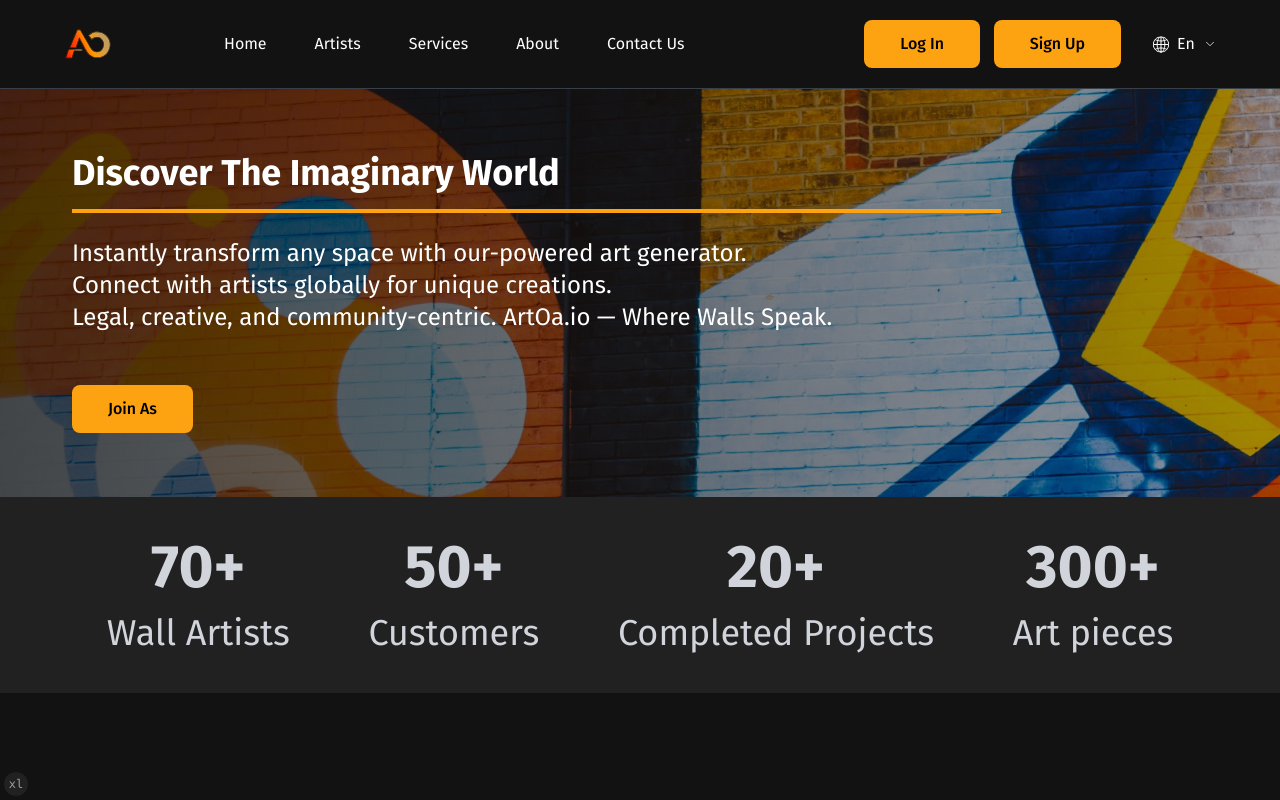
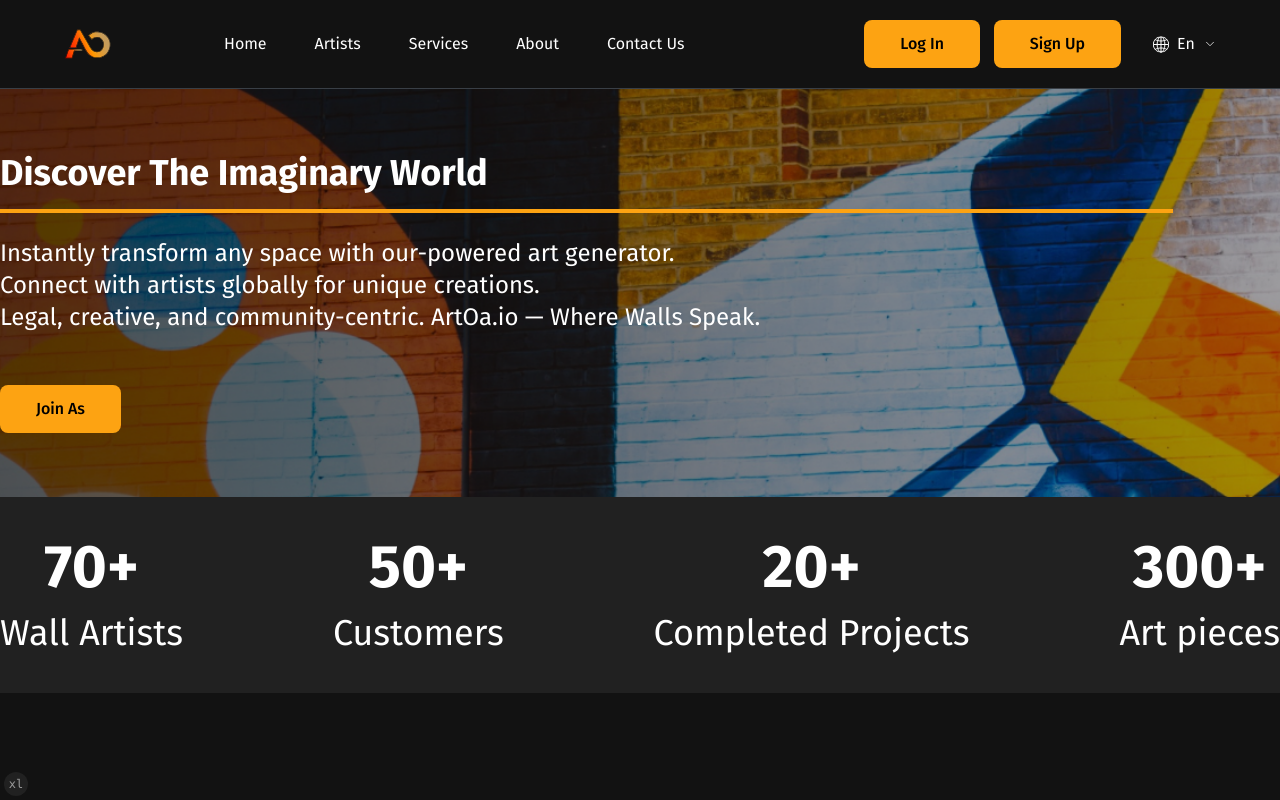
Before and after one commit to chubinaaa/artoa-FE, a Next.js app: page / in a window 1280 px wide. Shown: the top 800 px of the page. Built offline with nearby package versions, Linux system fonts and the light colour scheme.

Commit message:
rm route

```diff
--- a/src/app/banner/page.tsx
+++ /dev/null
@@ -1,49 +0,0 @@
-import { Button } from "@/components/ui/button";
-
-export default function Banner() {
-  return (
-    <section className="relative bg-cover bg-center">
-      <div className="bg-[url('/banner/image/Mask_mobile.png')] bg-no-repeat sm:bg-[url('/banner/image/Mask.png')]">
-        <div className="px-8 py-16 sm:px-8 sm:py-16">
-          <div className="ml-0 flex flex-col sm:ml-10 sm:w-5/6">
-            <h1 className="text-4xl font-bold">Discover The Imaginary World</h1>
-            <div className="mt-4 h-1 w-11/12 bg-primary sm:w-11/12"></div>
-            <div className="my-6 flex flex-col items-start text-lg leading-relaxed sm:text-xl sm:leading-tight md:text-2xl">
-              <span className="">
-                Instantly transform any space with our-powered art generator.
-              </span>
-              <span> Connect with artists globally for unique creations.</span>
-              <span>
-                Legal, creative, and community-centric. ArtOa.io — Where Walls
-                Speak.
-              </span>
-            </div>
-            <div className="mt-7">
-              <Button> Join As </Button>
-            </div>
-          </div>
-        </div>
-      </div>
-      <div className="bg-secondary py-10 text-gray-300">
-        <div className="ml-4 flex w-5/6 flex-row justify-between gap-6 sm:m-auto">
-          <div className="text-center">
-            <p className="mb-4 text-3xl font-bold md:text-6xl">70+</p>
-            <p className="text-lg md:text-4xl">Wall Artists</p>
-          </div>
-          <div className="text-center">
-            <p className="mb-4 text-3xl font-bold md:text-6xl">50+</p>
-            <p className="text-lg md:text-4xl">Customers</p>
-          </div>
-          <div className="text-center">
-            <p className="mb-4 text-3xl font-bold md:text-6xl">20+</p>
-            <p className="text-lg md:text-4xl">Completed Projects</p>
-          </div>
-          <div className="text-center">
-            <p className="mb-4 text-3xl font-bold md:text-6xl">300+</p>
-            <p className="text-lg md:text-4xl">Art pieces</p>
-          </div>
-        </div>
-      </div>
-    </section>
-  );
-}
--- a/src/components/homepage/hero-section.tsx
+++ b/src/components/homepage/hero-section.tsx
@@ -1,9 +1,58 @@
-import Banner from "@/app/banner/page";
+import { Button } from "../ui/button";
 
 export function HeroSection() {
   return (
-    <section className="w-full">
-      <Banner />
+    <section className="bg-[url('/banner/image/Mask_mobile.png')] bg-cover bg-center sm:bg-[url('/banner/image/Mask.png')]">
+      <div className="container mx-auto py-16">
+        <div className="flex flex-col">
+          <h1 className="text-4xl font-bold">Discover The Imaginary World</h1>
+          <div className="mt-4 h-1 w-11/12 bg-primary sm:w-11/12"></div>
+          <div className="my-6 flex flex-col items-start text-lg leading-relaxed sm:text-xl sm:leading-tight md:text-2xl">
+            <span className="">
+              Instantly transform any space with our-powered art generator.
+            </span>
+            <span> Connect with artists globally for unique creations.</span>
+            <span>
+              Legal, creative, and community-centric. ArtOa.io — Where Walls
+              Speak.
+            </span>
+          </div>
+          <div className="mt-7">
+            <Button> Join As </Button>
+          </div>
+        </div>
+      </div>
+      <div className="bg-secondary py-10">
+        <div className="container mx-auto flex flex-row justify-between gap-6">
+          {highligts.map((highlight) => (
+            <div key={highlight.title} className="text-center">
+              <p className="mb-4 text-3xl font-bold md:text-6xl">
+                {highlight.title}
+              </p>
+              <p className="text-lg md:text-4xl">{highlight.description}</p>
+            </div>
+          ))}
+        </div>
+      </div>
     </section>
   );
 }
+
+const highligts = [
+  {
+    title: "70+",
+    description: "Wall Artists",
+  },
+  {
+    title: "50+",
+    description: "Customers",
+  },
+  {
+    title: "20+",
+    description: "Completed Projects",
+  },
+  {
+    title: "300+",
+    description: "Art pieces",
+  },
+];
```
